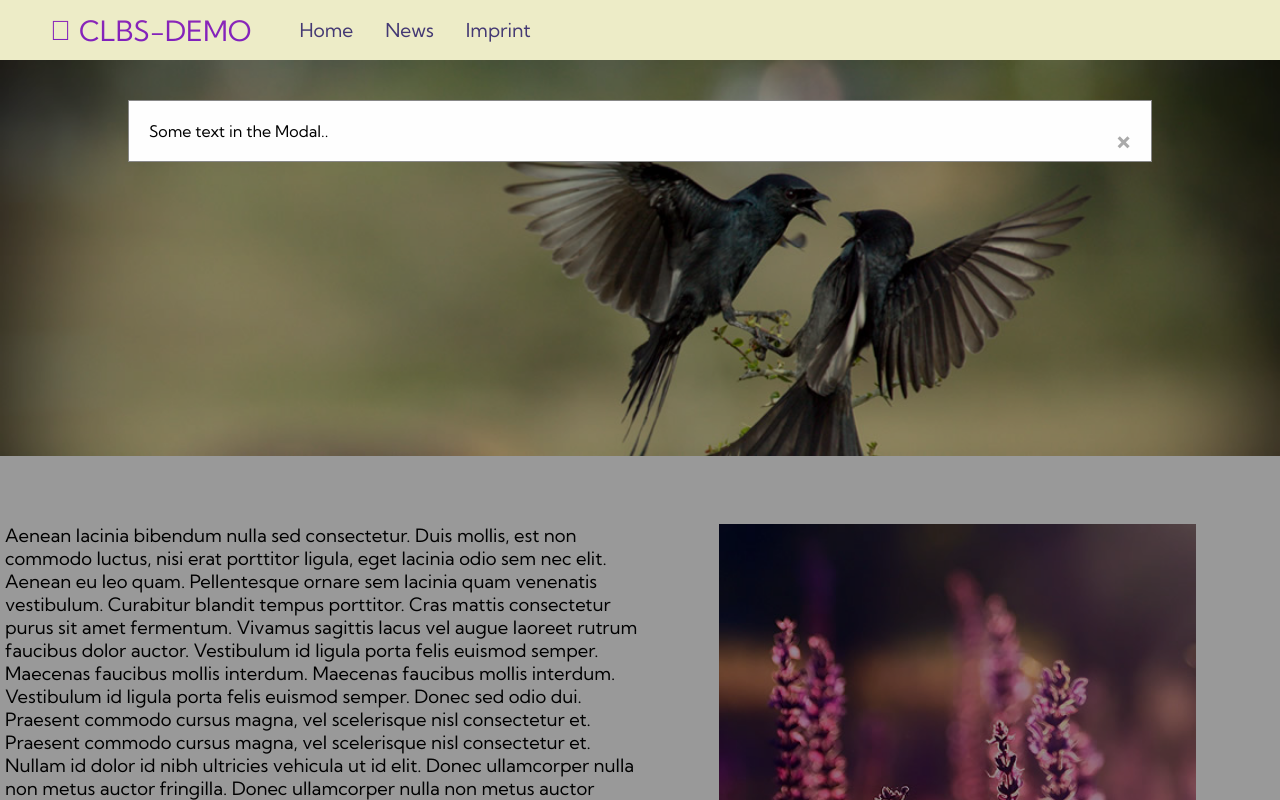
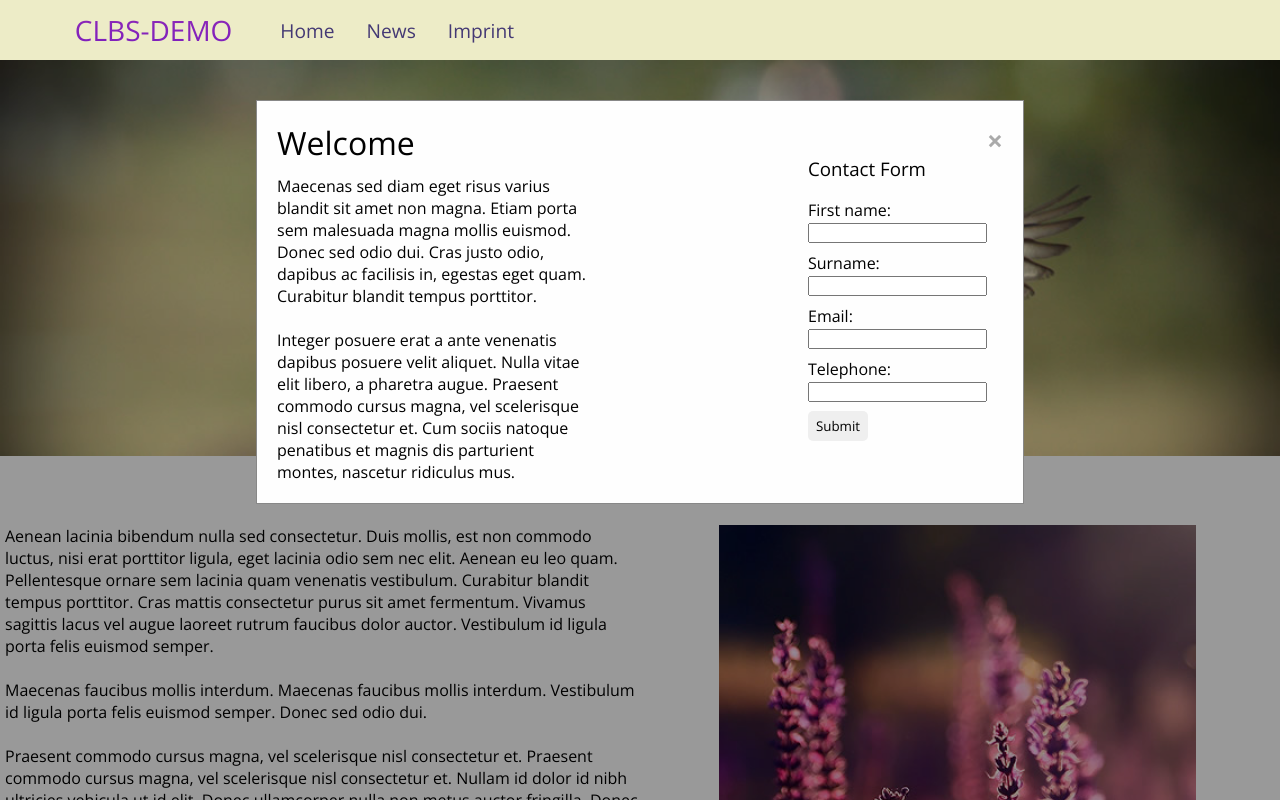
Before and after one commit to HeyzzWatcharin/CLBS-DEMO, a PHP site: page / in a window 1280 px wide. Run offline with PHP 8.4, Linux system fonts and the light colour scheme; some libraries are stand-ins or nearby versions.

Commit message:
Add Form Modal

```diff
--- a/index.html
+++ b/index.html
@@ -16,6 +16,12 @@
     <link rel="preconnect" href="https://fonts.gstatic.com" crossorigin />
     <link
       href="https://fonts.googleapis.com/css2?family=Kumbh+Sans:wght@400;700&display=swap"
+      rel="stylesheet"
+    />
+    <link rel="preconnect" href="https://fonts.googleapis.com" />
+    <link rel="preconnect" href="https://fonts.gstatic.com" crossorigin />
+    <link
+      href="https://fonts.googleapis.com/css2?family=Open+Sans:wght@300;400;600;700;800&display=swap"
       rel="stylesheet"
     />
   </head>
@@ -48,7 +54,40 @@
       <!-- Modal content -->
       <div class="modal-content">
         <span class="close">&times;</span>
-        <p>Some text in the Modal..</p>
+        <div class="modal__main--content">
+          <div class="modal__content--container">
+            <div class="modal__content--text">
+              <h2>Welcome</h2>
+              <p>
+                Maecenas sed diam eget risus varius blandit sit amet non magna.
+                Etiam porta sem malesuada magna mollis euismod. Donec sed odio
+                dui. Cras justo odio, dapibus ac facilisis in, egestas eget
+                quam. Curabitur blandit tempus porttitor.
+                <br />
+                <br />
+                Integer posuere erat a ante venenatis dapibus posuere velit
+                aliquet. Nulla vitae elit libero, a pharetra augue. Praesent
+                commodo cursus magna, vel scelerisque nisl consectetur et. Cum
+                sociis natoque penatibus et magnis dis parturient montes,
+                nascetur ridiculus mus.
+              </p>
+            </div>
+            <div class="modal__content--form">
+              <form action="/">
+                <h3>Contact Form</h3>
+                <label for="name">First name:</label><br />
+                <input type="text" id="name" name="name" /><br />
+                <label for="surname">Surname:</label><br />
+                <input type="text" id="surname" name="surname" /><br />
+                <label for="email">Email:</label><br />
+                <input type="text" id="email" name="email" /><br />
+                <label for="telephone">Telephone:</label><br />
+                <input type="text" id="telephone" name="telephone" /><br />
+                <input class="submitBtn" type="submit" value="Submit" />
+              </form>
+            </div>
+          </div>
+        </div>
       </div>
     </div>
 
@@ -65,10 +104,12 @@
             vel augue laoreet rutrum faucibus dolor auctor. Vestibulum id ligula
             porta felis euismod semper.
             <br />
+            <br />
 
             Maecenas faucibus mollis interdum. Maecenas faucibus mollis
             interdum. Vestibulum id ligula porta felis euismod semper. Donec sed
             odio dui.
+            <br />
             <br />
 
             Praesent commodo cursus magna, vel scelerisque nisl consectetur et.
@@ -76,6 +117,7 @@
             Nullam id dolor id nibh ultricies vehicula ut id elit. Donec
             ullamcorper nulla non metus auctor fringilla. Donec ullamcorper
             nulla non metus auctor fringilla.
+            <br />
             <br />
 
             Sed posuere consectetur est at lobortis. Praesent commodo cursus
--- a/styles.css
+++ b/styles.css
@@ -2,9 +2,8 @@
   box-sizing: border-box;
   margin: 0;
   padding: 0;
-  font-family: "Kumbh Sans", sans-serif;
+  font-family: "Open Sans", sans-serif;
 }
-
 .navbar {
   background-color: rgb(247, 246, 205, 0.9);
   height: 60px;
@@ -154,7 +149,58 @@
   margin: auto;
   padding: 20px;
   border: 1px solid #888;
-  width: 80%;
+  width: 60%;
+}
+
+.modal__main--content {
+  display: flex;
+  justify-content: center;
+  align-items: center;
+}
+
+.modal__content--container {
+  display: flex;
+  justify-content: space-between;
+  z-index: 1;
+}
+
+.modal__content--container p {
+  width: 60%;
+}
+
+.modal__content--form {
+  margin-top: 5%;
+}
+
+.modal__content--form h3 {
+  font-weight: 400;
+  margin-bottom: 10%;
+}
+
+.modal__content--form input {
+  height: 20px;
+  margin-bottom: 5%;
+}
+
+.modal__content--form .submitBtn {
+  height: 30px;
+  width: 60px;
+  border-radius: 5px;
+  cursor: pointer;
+  border: none;
+  transition: all 0.35s;
+  outline: none;
+}
+
+.modal__content--form .submitBtn:hover {
+  background-image: linear-gradient(to top, #7219c2 0%, #992eb2 100%);
+  color: #fff !important;
+}
+
+.modal__content--text h2 {
+  font-size: 2rem;
+  font-weight: 400;
+  margin-bottom: 2%;
 }
 
 /* The Close Button */
@@ -189,7 +252,7 @@
 }
 
 .main__content p {
-  font-size: 1.15rem;
+  font-size: 1rem;
   font-weight: 400;
   color: rgb(0, 0, 0);
 }
```
Also changed, not shown: other parts of styles.css (+27 -14 lines).
